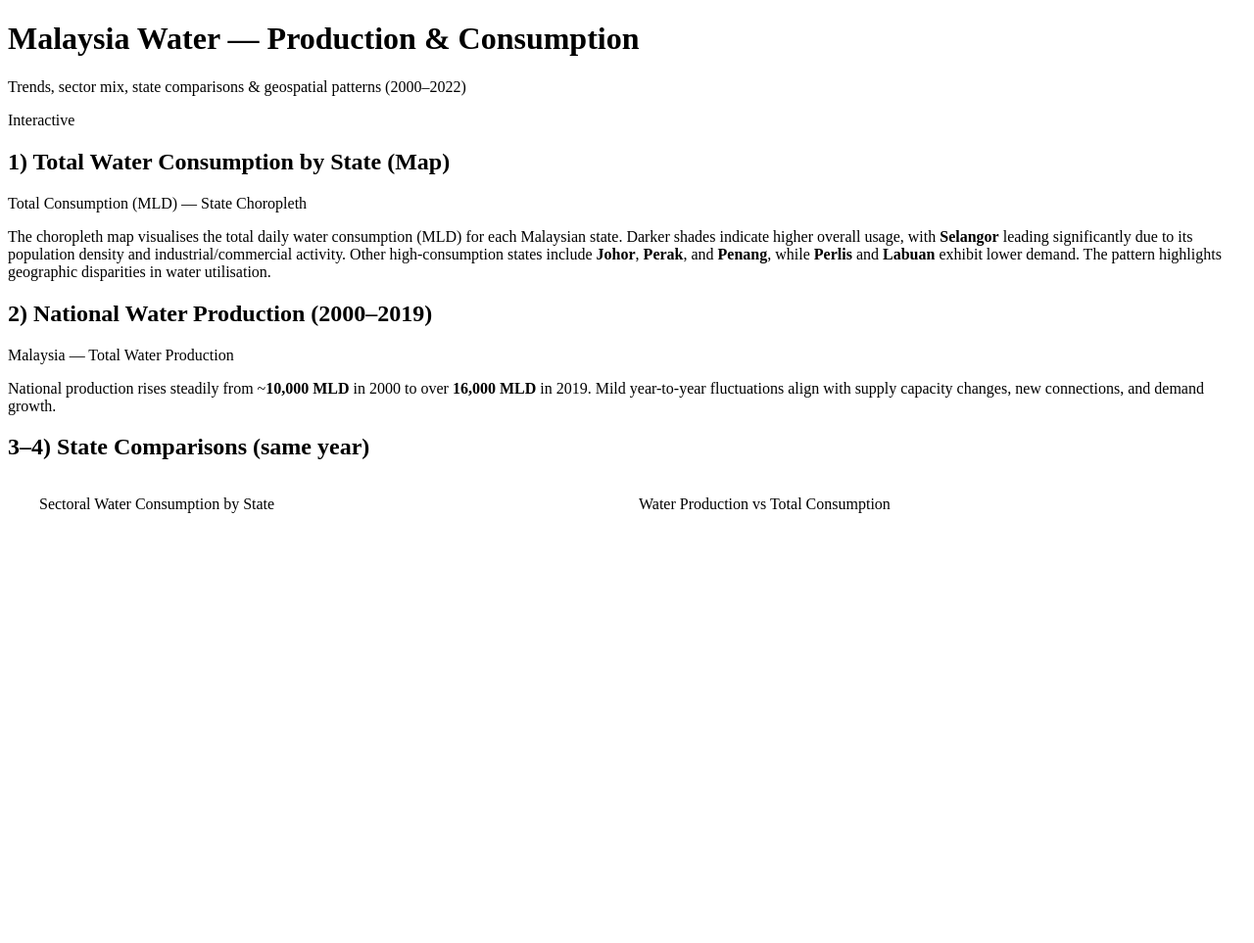
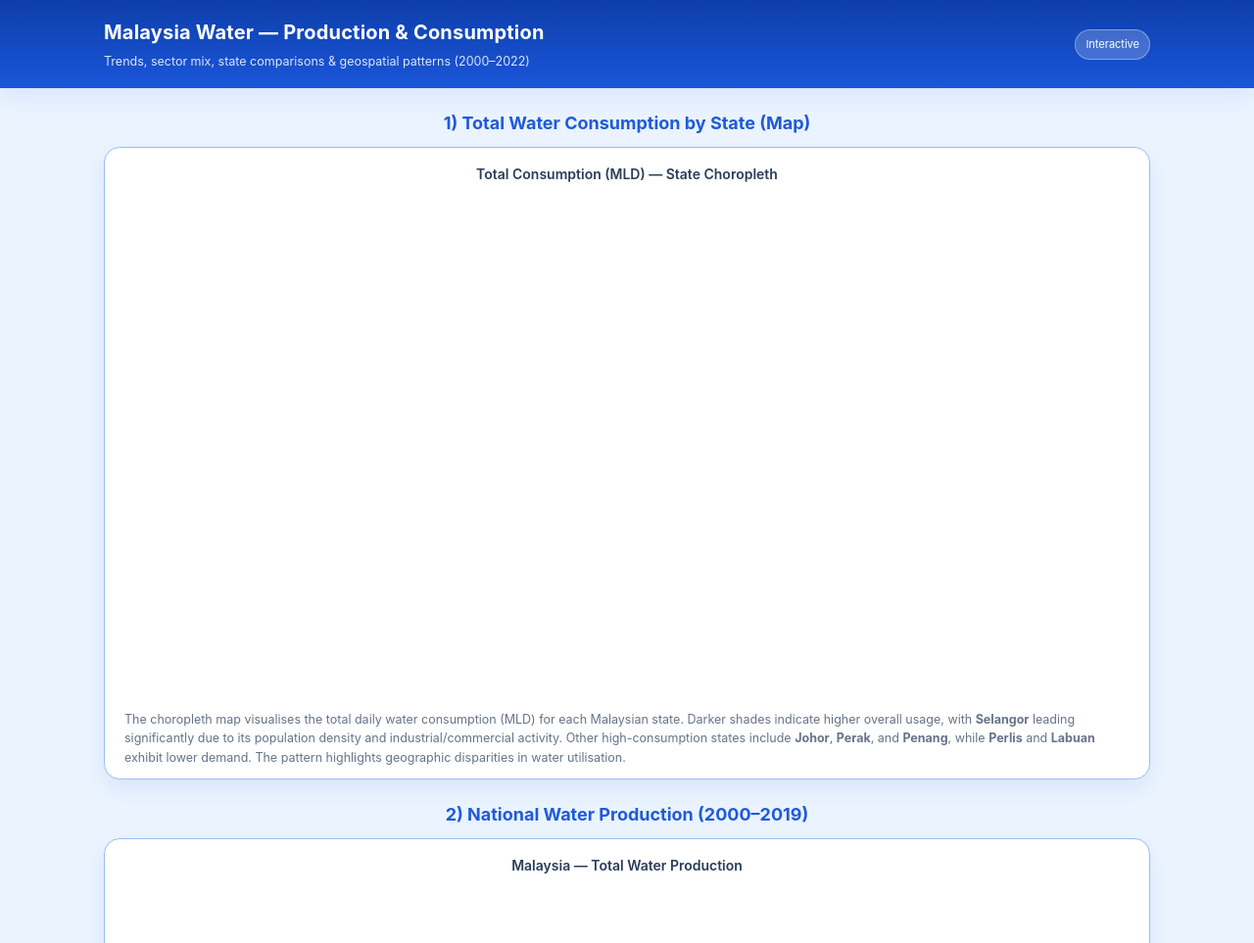
Before and after one commit to Shresth90542/dv2-waterconsumption, a plain HTML site: page index.html in a window 1280 px wide. Shown: the top 963 px of the page at 98% size. Drawn offline with Linux system fonts and the light colour scheme; a script that the page names is missing.

Commit message:
Update styles.css

```diff
--- a/styles.css
+++ b/styles.css
@@ -1,51 +1,148 @@
-/* ===== Fix row 3–4 alignment ===== */
-
-/* constrain and center the whole 2-up row */
-.grid-2 {
-  display: grid;
-  grid-template-columns: repeat(2, minmax(520px, 1fr));
-  gap: 24px;
-  align-items: start;         /* align the tops */
-  justify-items: center;      /* center each card within its column */
-  max-width: 1200px;          /* keep the row from stretching too wide */
-  margin-inline: auto;        /* center the row on the page */
+/* ========== Base ========== */
+:root{
+  --bg: #eaf3ff;             /* soft light-blue background */
+  --card: #ffffff;
+  --primary: #1e5adb;        /* blue headings */
+  --accent: #99bdf7;         /* light border */
+  --text: #1f2a3a;
+  --muted: #667389;
+  --shadow: 0 10px 20px rgba(30, 90, 219, 0.08);
+  --radius: 16px;
 }
 
-/* make each card the same visual width and centered */
-.grid-2 .card {
-  width: 100%;
-  max-width: 620px;           /* tweak this if you want them wider/narrower */
-  margin: 0 auto;
+*{ box-sizing: border-box; }
+
+html, body{
+  margin:0;
+  padding:0;
+  color: var(--text);
+  font: 15px/1.55 Inter, system-ui, -apple-system, Segoe UI, Roboto, "Helvetica Neue", Arial, "Noto Sans", "Liberation Sans", sans-serif;
+  background: var(--bg);
 }
 
-/* make the vega container predictable so both charts line up */
-.grid-2 .card .viz {
-  width: 100%;
-  height: 420px;              /* <— same height for both charts */
+/* ========== Header ========== */
+.masthead{
+  background: linear-gradient(180deg, #0e3ea9 0%, #164fcc 70%, #1a56d8 100%);
+  color: #fff;
+  padding: 18px 0;
+  box-shadow: var(--shadow);
 }
 
-/* keep any long legends/tooltips inside the card */
-.grid-2 .card {
-  overflow: hidden;
+.wrap{
+  max-width: 1100px;
+  margin: 0 auto;
+  padding: 0 16px;
 }
 
-/* optional: keep captions the same height so bottoms line up too */
-.grid-2 .card .caption {
-  min-height: 112px;
+.masthead__inner{
+  display:flex; align-items:center; justify-content:space-between;
 }
 
-/* tidy Vega’s bound controls so sliders don’t create extra vertical space */
-.vega-bindings {
-  padding: 6px 8px 0;
+.masthead__titles h1{
+  margin:0 0 4px 0;
+  font-weight: 700;
+  letter-spacing: .2px;
+  font-size: 20px;
 }
-.vega-bindings label { margin-right: 8px; }
-.vega-bindings input[type="range"] { width: 180px; }
 
-/* responsive: stack on narrow screens */
-@media (max-width: 1100px) {
-  .grid-2 {
-    grid-template-columns: 1fr;
-    max-width: 760px;
-  }
-  .grid-2 .card .viz { height: 380px; }
+.subtitle{
+  margin:0;
+  color: rgba(255,255,255,.85);
+  font-size: 12.5px;
 }
+
+.badge{
+  background: rgba(255,255,255,.2);
+  border: 1px solid rgba(255,255,255,.35);
+  color:#fff;
+  padding: 6px 10px;
+  border-radius: 999px;
+  font-size: 11px;
+}
+
+/* ========== Sections / Cards ========== */
+.section-title{
+  color: var(--primary);
+  font-size: 18px;
+  margin: 22px 0 10px;
+  text-align: center;
+}
+
+.card{
+  background: var(--card);
+  border: 1px solid var(--accent);
+  border-radius: var(--radius);
+  padding: 16px 16px 12px;
+  box-shadow: var(--shadow);
+  margin: 0 auto 18px;
+}
+
+.chart-head{
+  display:flex; align-items:center; justify-content:center;
+  margin-bottom: 8px;
+}
+
+.chart-title{
+  font-weight: 600;
+  color: #2a3c5a;
+  font-size: 14px;
+  margin: 0;
+  text-align:center;
+}
+
+/* Ensures charts actually render (sometimes zero-height containers cause "blank chart") */
+.viz{
+  width: 100%;
+  height: 420px;    /* default */
+}
+
+.viz--map{
+  height: 520px;    /* map slightly taller */
+}
+
+/* Grid for the side-by-side charts */
+.grid{
+  display:grid;
+  gap: 18px;
+}
+
+.grid-2{
+  grid-template-columns: repeat(2, minmax(0, 1fr));
+}
+
+/* Captions / footer */
+.caption{
+  margin: 8px 4px 0;
+  color: var(--muted);
+  font-size: 12.5px;
+  line-height: 1.55;
+}
+
+.site-footer{
+  margin-top: 20px;
+  background: #0f2e80;
+  color:#dfe8ff;
+  padding: 16px 0;
+}
+
+.site-footer__inner{
+  display:flex;
+  align-items:center;
+  justify-content:space-between;
+  gap: 14px;
+  flex-wrap: wrap;
+}
+
+.site-footer code{
+  color:#fff;
+  background: rgba(255,255,255,.15);
+  padding: 2px 6px;
+  border-radius: 6px;
+}
+
+/* Small screens */
+@media (max-width: 900px){
+  .grid-2{ grid-template-columns: 1fr; }
+  .viz{ height: 380px; }
+  .viz--map{ height: 460px; }
+}
```
